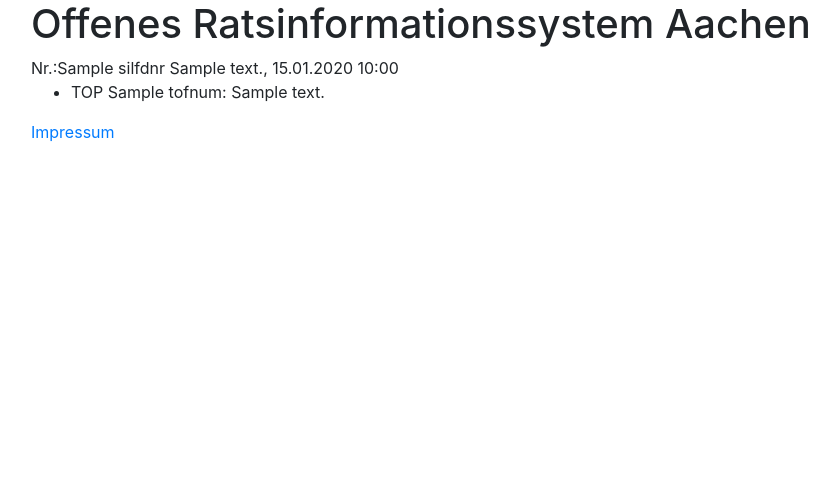
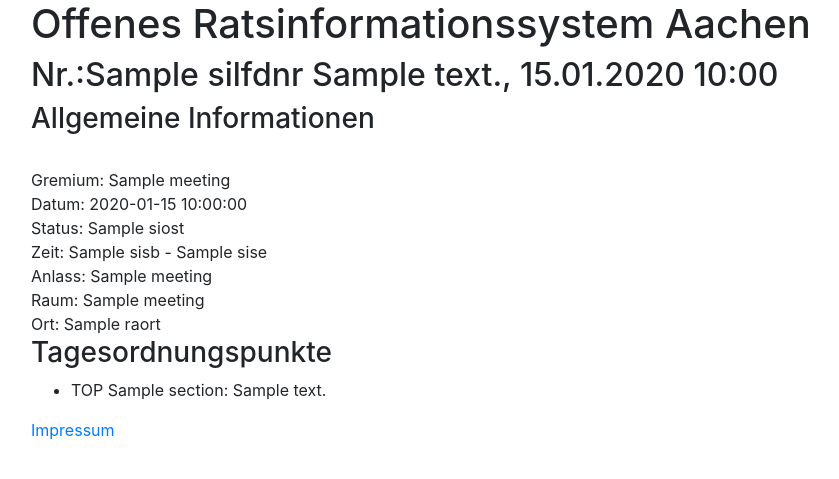
Before and after one commit to comlounge/pyallris, a Python web app: template pyallris/web/templates/meeting.html in a window 1280 px wide. Shown: the part 56-535 px from the top of the page, without its empty margins (54-893 px from the left). Run offline with Jinja, Linux system fonts and the light colour scheme; the template is opened without the code that fills it: most values are stand-ins (such as "Sample title", 1, 10 or a date in 2020); some libraries are stand-ins or nearby versions.

Commit message:
Added general information to the meeting page. Section will be printed correctly.

```diff
--- a/pyallris/web/templates/meeting.html
+++ b/pyallris/web/templates/meeting.html
@@ -1,22 +1,31 @@
 {% extends "master.html" %}
 
 {% block main_content %}
+<h2>Nr.:{{meeting.silfdnr}} {{meeting.sitext}}, {{meeting.start_date.strftime('%d.%m.%Y %H:%M')}}</h2>
+<h3>Allgemeine Informationen</h3>
+</br>
+Gremium: {{meeting.grname}}
+</br>
+Datum: {{meeting.nowDate}}
+</br>
+Status: {{meeting.siost}}
+</br>
+Zeit: {{meeting.sisb}} - {{meeting.sise}}
+</br>
+Anlass: {{meeting.saname}}
+</br>
+Raum: {{meeting.raname}}
+</br>
+Ort: {{meeting.raort}}
 
-
-
-        Nr.:{{meeting.silfdnr}} {{meeting.sitext}}, {{meeting.start_date.strftime('%d.%m.%Y %H:%M')}}
+<h3>Tagesordnungspunkte</h3>
     <ul>
         {% for item in meeting.tops %}
         <li>
-
             <div class="{{" public " if item.toostKurz == 'Ö'}}">
-
-                TOP {{item.tofnum }}: {{item.toptext}}
-
-
+                TOP {{item.section}}: {{item.toptext}}
             </div>
         </li>
         {% endfor %}
     </ul>
-
 {% endblock %}
```
Also changed, not shown: pyallris/meetings.py (+7 -0 lines). Lines whose indentation alone changed are shown as unchanged.
